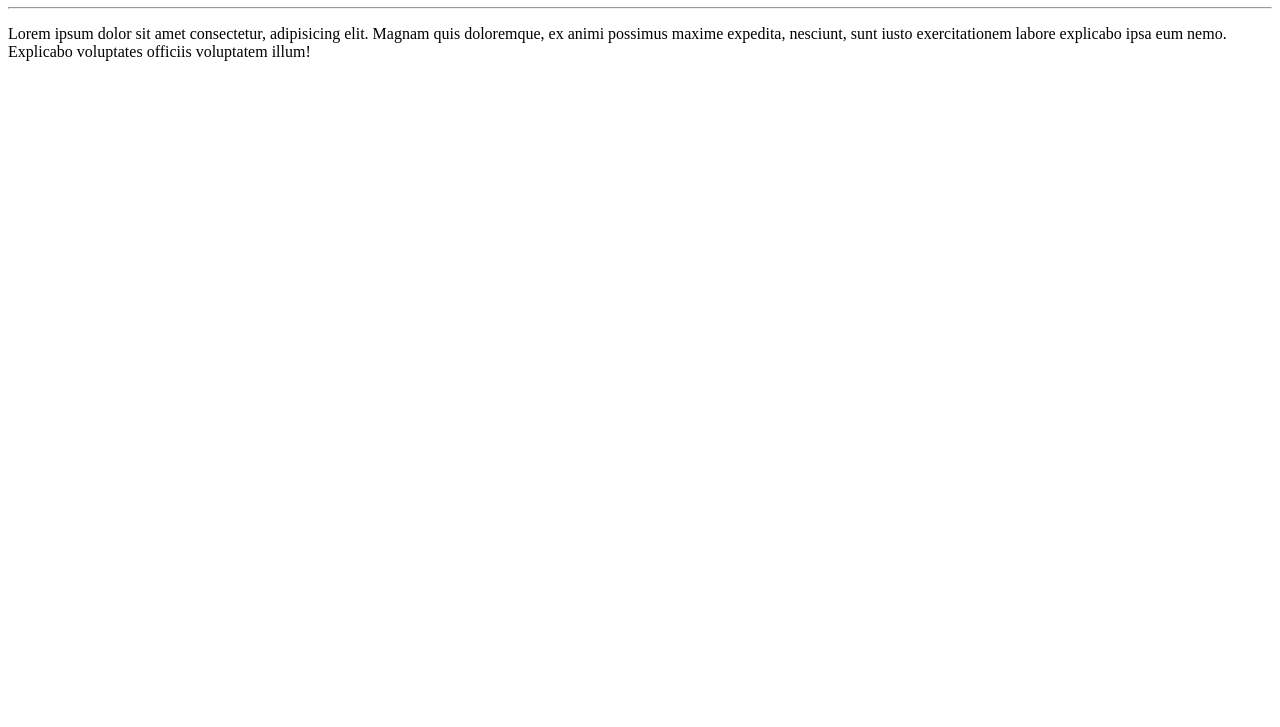
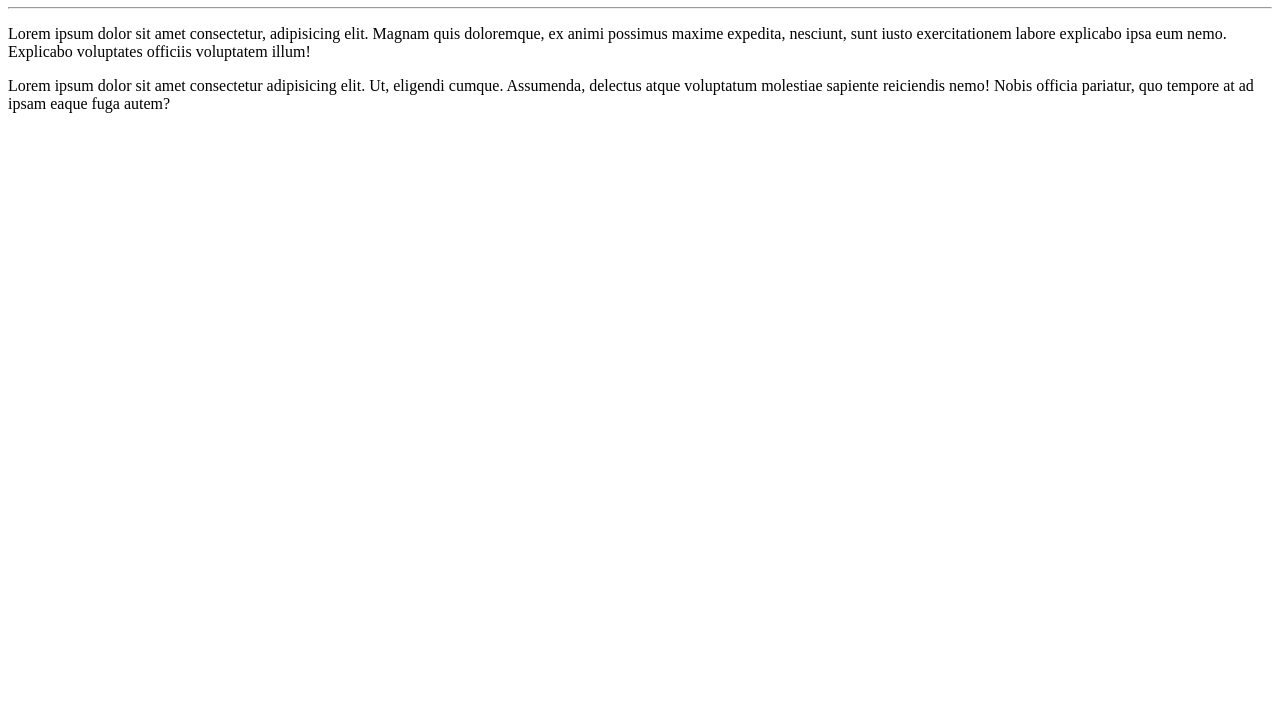
Before and after one commit to sr7developer/Ola-Mundo, a plain HTML site: page site-exemplo/index.html in a window 1280 px wide. Shown: the part 73-800 px from the top of the page. Drawn offline with Linux system fonts and the light colour scheme.

Commit message:
adicionei um parágrafo

```diff
--- a/site-exemplo/index.html
+++ b/site-exemplo/index.html
@@ -10,5 +10,7 @@
     <h1>Olá, mundo"</h1>
     <hr>
     <p>Lorem ipsum dolor sit amet consectetur, adipisicing elit. Magnam quis doloremque, ex animi possimus maxime expedita, nesciunt, sunt iusto exercitationem labore explicabo ipsa eum nemo. Explicabo voluptates officiis voluptatem illum!</p>
+
+    <p>Lorem ipsum dolor sit amet consectetur adipisicing elit. Ut, eligendi cumque. Assumenda, delectus atque voluptatum molestiae sapiente reiciendis nemo! Nobis officia pariatur, quo tempore at ad ipsam eaque fuga autem?</p>
 </body>
 </html>
```
